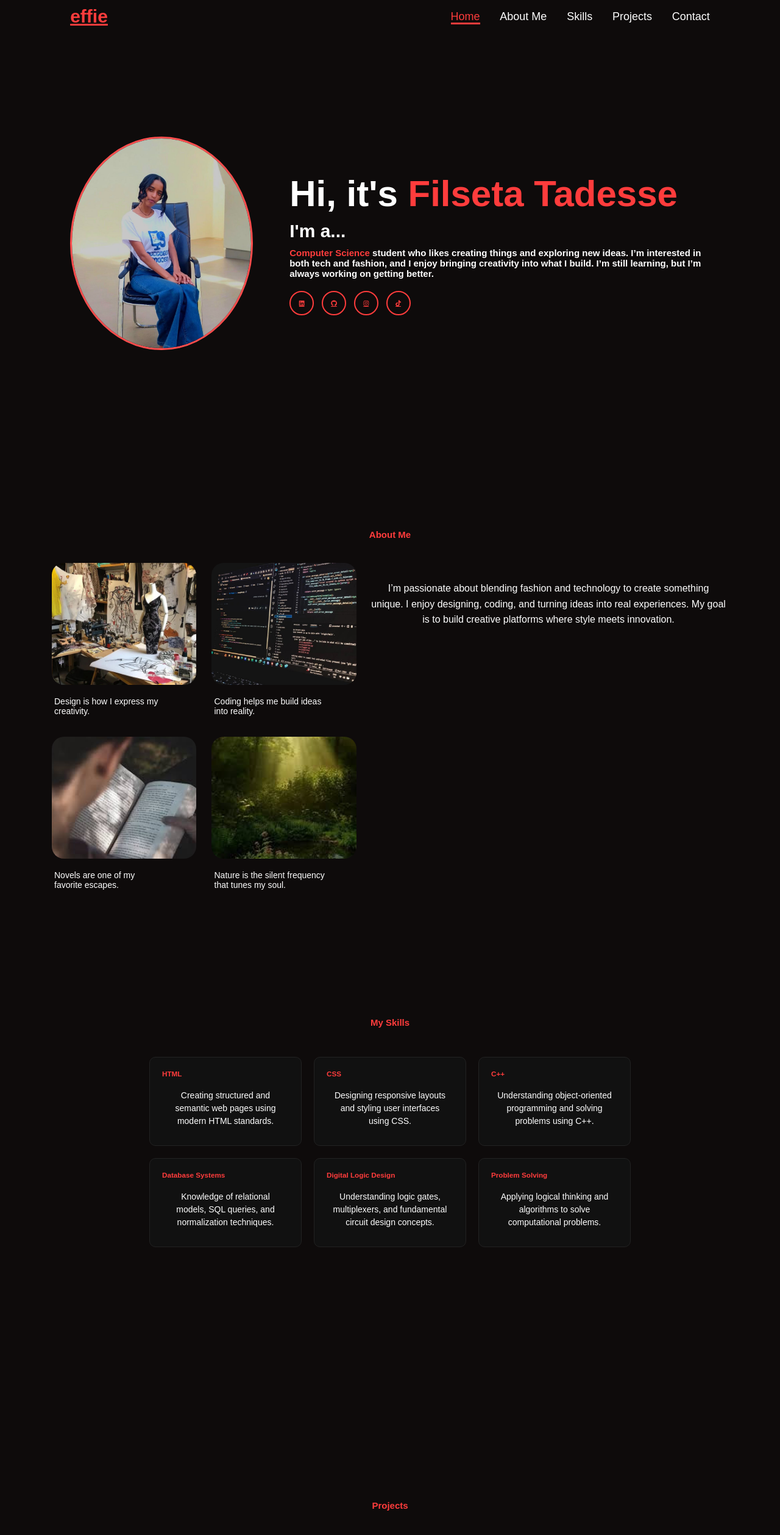
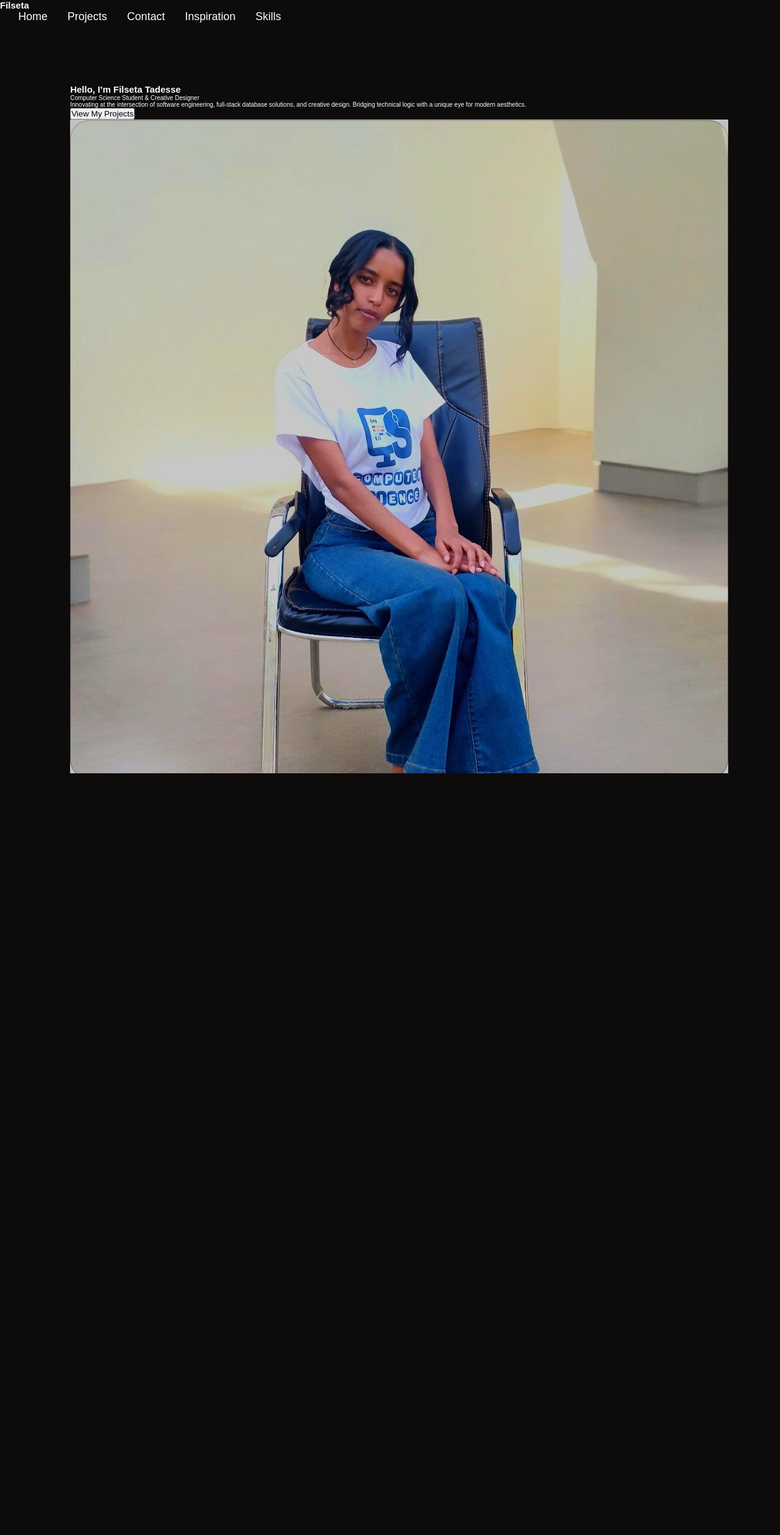
Before and after one commit to filsetaa/-filsetapor, a plain HTML site: page index.html in a window 1280 px wide. Shown: the top 2517 px of the page at 61% size. After the commit the page ends 1370 px from the top, so only its background shows below. Drawn offline with Linux system fonts and the light colour scheme.

Commit message:
Revamp index.html for portfolio layout
Updated the index.html file to reflect a new portfolio structure, including navigation links and a hero section with an introduction.

```diff
--- a/index.html
+++ b/index.html
@@ -1,211 +1,37 @@
 <!DOCTYPE html>
-<html lang="en">
+<html>
 <head>
-    <meta charset="UTF-8">
-    <meta name="viewport" content="width=device-width, initial-scale=1.0">
-
-    <!-- Font Awesome -->
-    <link href="https://cdnjs.cloudflare.com/ajax/libs/font-awesome/6.5.0/css/all.min.css" rel="stylesheet">
-
-    <!-- CSS -->
+    <title>Filseta Portfolio</title>
     <link rel="stylesheet" href="style.css">
-
-    <title>Filseta</title>
 </head>
-
 <body>
 
-<header>
-    <a href="#home" class="logo">effie</a>
+<nav>
+    <h2>Filseta</h2>
+    <div>
+        <a href="index.html">Home</a>
+        <a href="project.html">Projects</a>
+        <a href="contact.html">Contact</a>
+        <a href="inspiration.html">Inspiration</a>
+        <a href="skills.html">Skills</a>
+    </div>
+</nav>
 
-    <nav>
-        <a href="#home" class="active">Home</a>
-        <a href="#about">About Me</a>
-        <a href="#skills">Skills</a>
-        <a href="#projects">Projects</a>
-        <a href="#contact">Contact</a>
-    </nav>
-</header>
-
-<!-- HOME -->
-<section id="home" class="home">
-    <div class="home-img">
-        <img src="profile.jpg" alt="profile">
+<!-- HERO SECTION -->
+<section class="hero">
+    <div class="hero-text">
+        <h1>Hello, I’m Filseta Tadesse</h1>
+        <p class="hero-subtitle">Computer Science Student & Creative Designer</p>
+        <p class="hero-description">
+            Innovating at the intersection of software engineering, full-stack database solutions, and creative design. Bridging technical logic with a unique eye for modern aesthetics.
+        </p>
+        <a href="project.html">
+            <button class="hero-btn">View My Projects</button>
+        </a>
     </div>
 
-    <div class="home-content">
-        <h1>Hi, it's <span>Filseta Tadesse</span></h1>
-
-        <h3 class="typing-text">
-            I'm a...
-        </h3>
-
-        <h2><p>  <span>Computer Science</span> student who likes creating things and exploring new ideas. I’m interested in both tech and fashion,
-            and I enjoy bringing creativity into what I build.
-             I’m still learning, but I’m always working on getting better.</p></h2>
-
-        <div class="social-icons">
-            <a href="#"><i class="fa-brands fa-linkedin"></i></a>
-            <a href="#"><i class="fa-brands fa-github"></i></a>
-            <a href="#"><i class="fa-brands fa-instagram"></i></a>
-            <a href="#"><i class="fa-brands fa-tiktok"></i></a>
-        </div>
-    </div>
-</section>
-
-
-<!-- ABOUT -->
-<section id="about" class="about">
-    <p><h1><span>About Me</span></h1></p>
-
-    <div class="about-wrapper">
-
-        <!-- LEFT SIDE (images) -->
-        <div class="about-container">
-            <div class="about-card">
-                <img src="fashion.jpg">
-                <p>Design is how I express my creativity.</p>
-            </div>
-
-            <div class="about-card">
-                <img src="backgorund.jpg">
-                <p>Coding helps me build ideas into reality.</p>
-            </div>
-
-            <div class="about-card">
-                <img src="novel.jpg">
-                <p>Novels are one of my favorite escapes.</p>
-            </div>
-
-            <div class="about-card">
-                <img src="nature.jpg">
-                <p>Nature is the silent frequency that tunes my soul.</p>
-            </div>
-        </div>
-
-        <!-- RIGHT SIDE (text) -->
-        <div class="about-text-side">
-            <p>
-                I’m passionate about blending fashion and technology to create
-                something unique. I enjoy designing, coding, and turning ideas
-                into real experiences. My goal is to build creative platforms
-                where style meets innovation.
-            </p>
-        </div>
-
-    </div>
-</section>
-
-
-
-<!-- SKILLS -->
-<section id="skills" class="skills">
-    <p><h1><span>My Skills</span></h1></p>
-
-    <div class="skills-container">
-
-        <div class="skill-card">
-            <h3>HTML</h3>
-            <p>Creating structured and semantic web pages using modern HTML standards.</p>
-        </div>
-
-        <div class="skill-card">
-            <h3>CSS</h3>
-            <p>Designing responsive layouts and styling user interfaces using CSS.</p>
-        </div>
-
-        <div class="skill-card">
-            <h3>C++</h3>
-            <p>Understanding object-oriented programming and solving problems using C++.</p>
-        </div>
-
-        <div class="skill-card">
-            <h3>Database Systems</h3>
-            <p>Knowledge of relational models, SQL queries, and normalization techniques.</p>
-        </div>
-
-        <div class="skill-card">
-            <h3>Digital Logic Design</h3>
-            <p>Understanding logic gates, multiplexers, and fundamental circuit design concepts.</p>
-        </div>
-
-        <div class="skill-card">
-            <h3>Problem Solving</h3>
-            <p>Applying logical thinking and algorithms to solve computational problems.</p>
-        </div>
-
-    </div>
-</section>
-<!-- projects -->
-<section id="projects" class="projects">
-    <p><h1><span>Projects</span></h1></p>
-
-    <!-- TOP: projects side by side -->
-    <div class="projects-container">
-
-        <div class="project-card">
-            <h3>Blood Bank Management System</h3>
-            <p>
-                Developed across Database, OOP, Advanced Java, and Web Programming.
-                Manages donor records, blood inventory, and request handling.
-            </p>
-        </div>
-
-        <div class="project-card">
-            <h3>Hotel Booking System</h3>
-            <p>
-                Handles room reservations, customer data, and booking processes
-                using database and programming concepts.
-            </p>
-        </div>
-
-        <div class="project-card">
-            <h3>Balay Agri-Tech Machine</h3>
-            <p>
-                Focuses on improving agricultural efficiency through basic automation,
-                monitoring, and smart resource management.
-            </p>
-        </div>
-
-    </div>
-
-    <!-- BOTTOM: explanation -->
-    <div class="project-explanation">
-        <h3>Why I Use the Same Project Across Courses</h3>
-        <p>
-            Using the same project across multiple courses helps in developing a deeper
-            understanding of concepts by applying them in a continuous system. It improves
-            integration of different technologies such as databases, programming, and web
-            development. This approach also strengthens problem-solving skills and results
-            in a more complete and refined project.
-        </p>
-    </div>
-</section>
-
-<!-- CONTACT -->
-<section id="contact" class="contact">
-    <p><h1><span>Contact Me</span></h1></p>
-
-    <div class="contact-container">
-
-        <!-- LEFT: info -->
-        <div class="contact-info">
-            <h3><span>Get in touch</span></h3>
-            <p>If you have any questions or want to work together, feel free to contact me.
-
-            <p><strong>Email:</strong> zebergafilsetatadesse@gmail.com</p>
-            <p><strong>Phone:</strong> +251 929690991</p></p>
-        </div>
-
-        <!-- RIGHT: form -->
-        <form class="contact-form">
-            <input type="text" placeholder="Your Name" required>
-            <input type="email" placeholder="Your Email" required>
-            <textarea placeholder="Your Message" rows="5" required></textarea>
-
-            <button type="submit">Send Message</button>
-        </form>
-
+    <div class="hero-image">
+        <img src="profile.jpg" alt="Filseta Profile">
     </div>
 </section>
 
```
